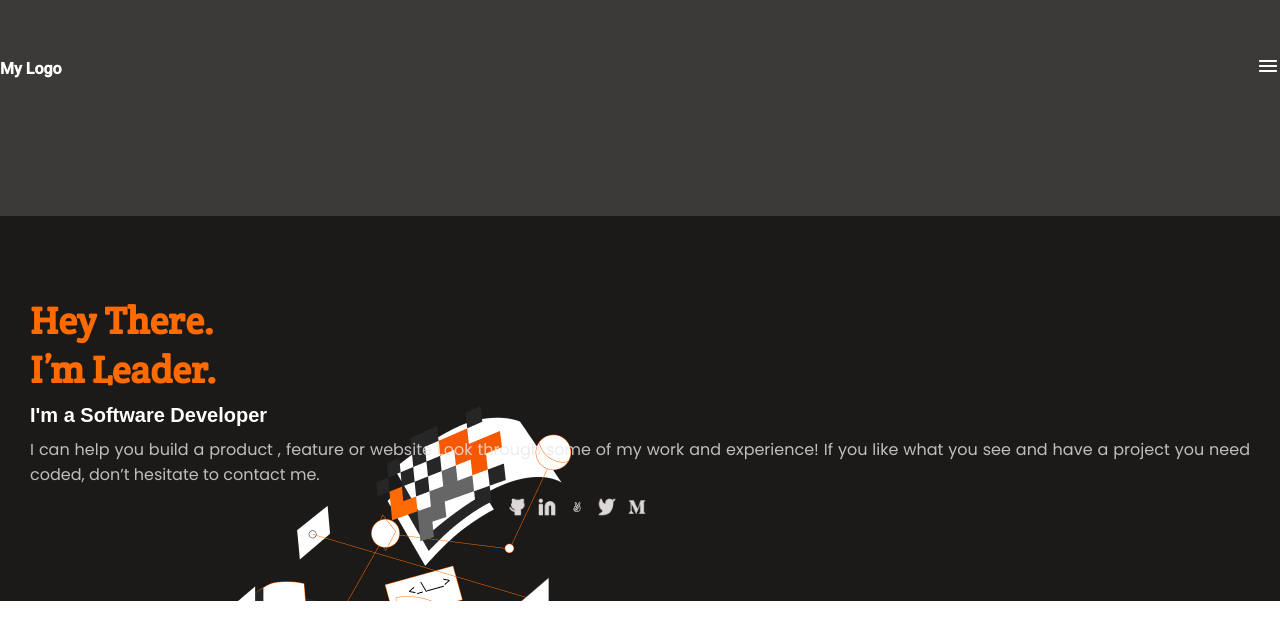
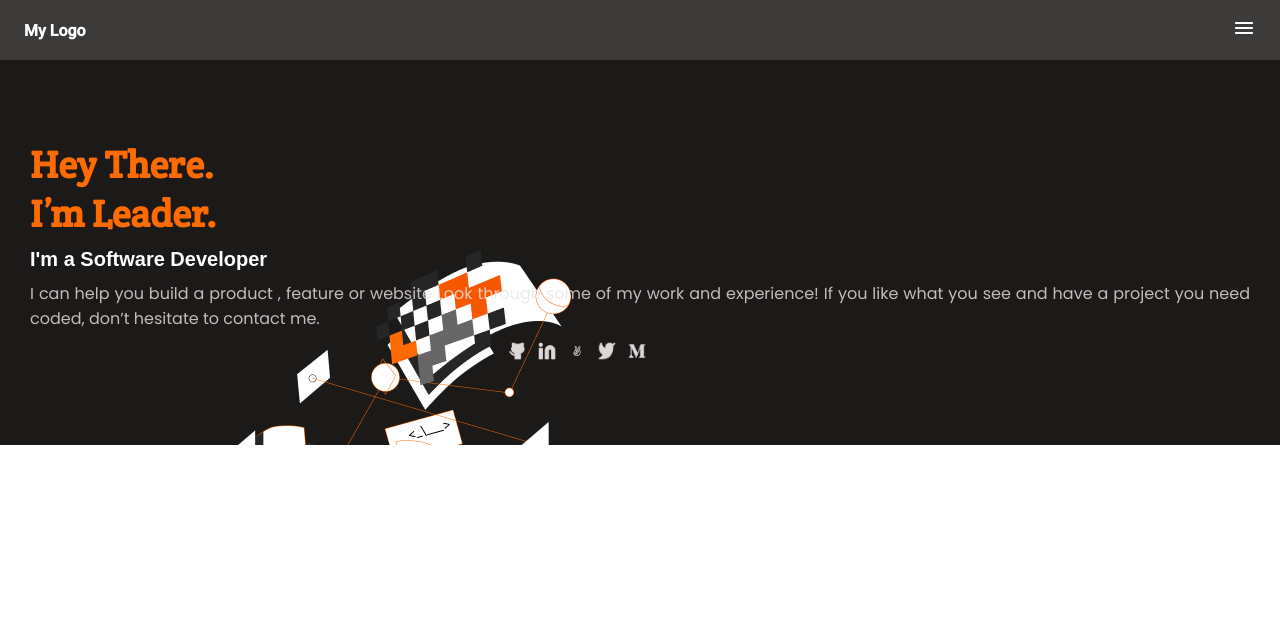
Before and after one commit to malodev1234/Portfolio_setup_and_mobile_First, a website: page index.html in a window 1280 px wide. Drawn offline with Linux system fonts and the light colour scheme.

Commit message:
Update style.css
I Update style css file

```diff
--- a/style.css
+++ b/style.css
@@ -17,8 +17,7 @@
   align-content: center;
   justify-items: center;
   gap: 180px;
-  height: 17vh;
-  padding-bottom: 5rem;
+  padding: 1rem 1.5rem;
 }
 
 .Title_logo {
```
